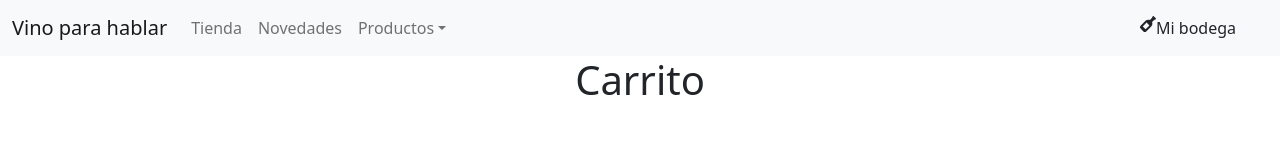
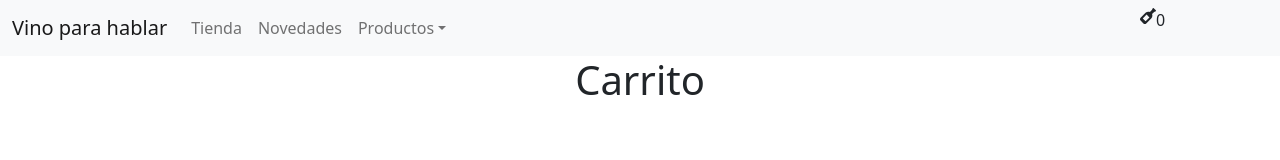
Before and after one commit to GiuliVelasco/MiTiendaEnReact, a React (Create React App) app: page /cart in a window 1280 px wide. Shown: the top 160 px of the page. Built offline with nearby package versions, Linux system fonts and the light colour scheme.

Commit message:
deafio 8 - CartContext

```diff
--- /dev/null
+++ b/src/components/CardWidget/CardWidget.css
@@ -0,0 +1,5 @@
+.contadorCardWidget {
+    background-color: blue;
+    color: black;
+    font-size: 20px;
+}
--- a/src/components/CardWidget/CardWidget.js
+++ b/src/components/CardWidget/CardWidget.js
@@ -1,8 +1,16 @@
+import { useContext } from 'react';
+import { CartContext } from '../../context/CartContext';
 import { FaWineBottle } from 'react-icons/fa';
 
 const CardWidget = () => {
+    const valueToShare = useContext(CartContext)
+    console.log({valueToShare})
+
     return (
+        <>
         <FaWineBottle />
+        <p className='contadorCardWidget'>{valueToShare.cantInCart}</p>
+        </>
     );
 }
 
--- a/src/components/NavBar/NavBar.js
+++ b/src/components/NavBar/NavBar.js
@@ -25,7 +25,7 @@ const NavBar = () => {
                 </Navbar.Collapse>
             </Container>
             <div className="nav" >
-                <CardWidget />Mi bodega
+                <CardWidget />
             </div>
         </Navbar>
     );
--- /dev/null
+++ b/src/context/CartContext.js
@@ -0,0 +1,36 @@
+import { createContext, useState } from "react";
+
+export const CartContext = createContext({})
+
+const CartProvider =({ children }) => {
+    const [cart, setCart] = useState([])
+
+    //const isInCart = {} => {}
+
+    //const clearCart = {} => {
+    //    setCart{[]}
+    //}
+
+    //const addToCart =(item, quantity) => {
+    //    setCart([...cart, {...item, quantity}])
+    //}
+
+    //const removeToCart = () => {}
+
+    const valueToShare = {
+        cart,
+        cantInCart: cart.length,
+        //isInCart,
+        //addToCart,
+        //cleanCart,
+        //removeToCart
+    }
+
+    return (
+        <CartContext.Provider value={valueToShare}>
+            {children}
+        </CartContext.Provider>
+    )
+}
+
+export default CartProvider
```
Also changed, not shown: src/App.js (+6 -1 lines).
